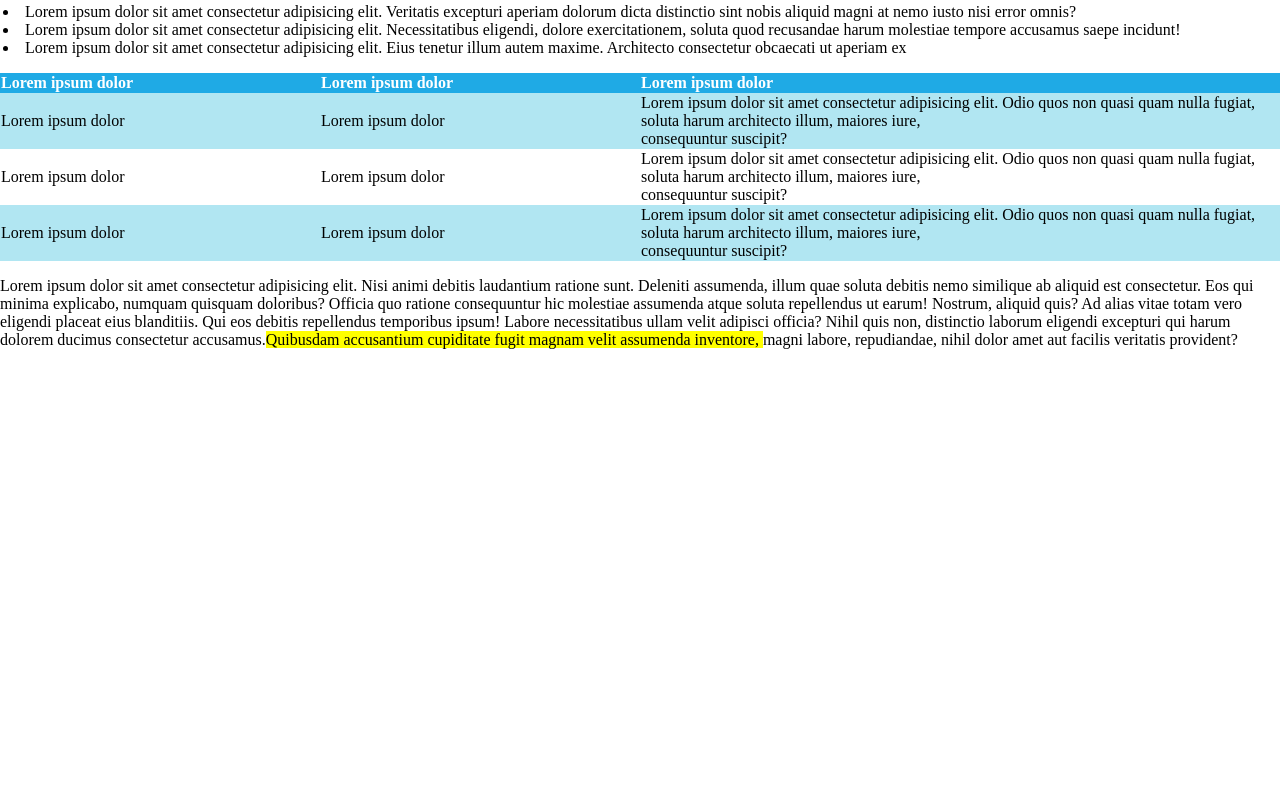
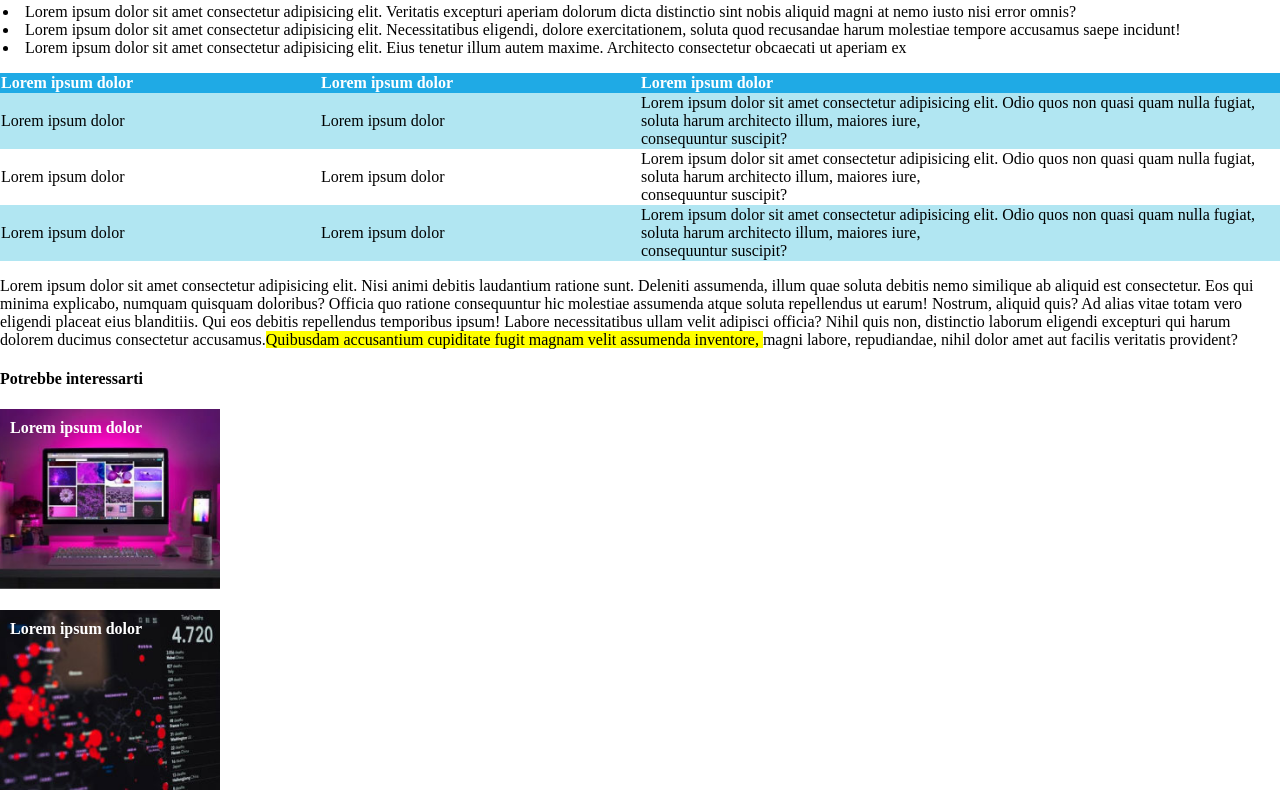
Before and after one commit to GennaroBuonomo/html-css-booleaner, a plain HTML site: page index.html in a window 1280 px wide. Shown: the part 768-1568 px from the top of the page. Before the commit the page ends 1133 px from the top, so only its background shows below. Drawn offline with Linux system fonts and the light colour scheme.

Commit message:
[end] appena terminato il piè della pagina

```diff
--- a/css/style.css
+++ b/css/style.css
@@ -68,3 +68,37 @@ th {
 tr {
   background-color: #b1e6f2;
 }
+
+/*Footer*/
+.pc {
+  color: #fff;
+  width: 200px;
+  height: 160px;
+  background-image: url(../img/monitor.jpg);
+  background-position: center;
+  background-repeat: no-repeat;
+  background-size: cover;
+  margin-bottom: 10px;
+  padding: 10px;
+}
+
+.correlated-article-tittle {
+  margin: 8px;
+  font-size: 1.1rem;
+}
+
+.grafic {
+  color: #fff;
+  width: 200px;
+  height: 160px;
+  background-image: url(../img/graph.jpg);
+  background-repeat: no-repeat;
+  background-size: cover;
+  margin-bottom: 10px;
+  padding: 10px;
+}
+
+.correlated-article-tittle {
+  margin: 8px;
+  font-size: 1.1rem;
+}
--- a/index.html
+++ b/index.html
@@ -104,6 +104,16 @@
     </article>
 
   </main>
+
+  <footer>
+    <h4>Potrebbe interessarti</h4>
+    <div class="correlated-article">
+      <h4 class="pc">Lorem ipsum dolor</h4>
+    </div>
+    <div class="correlated-article">
+      <h4 class="grafic">Lorem ipsum dolor</h4>
+    </div>
+  </footer>
 </body>
 
 </html>
```
